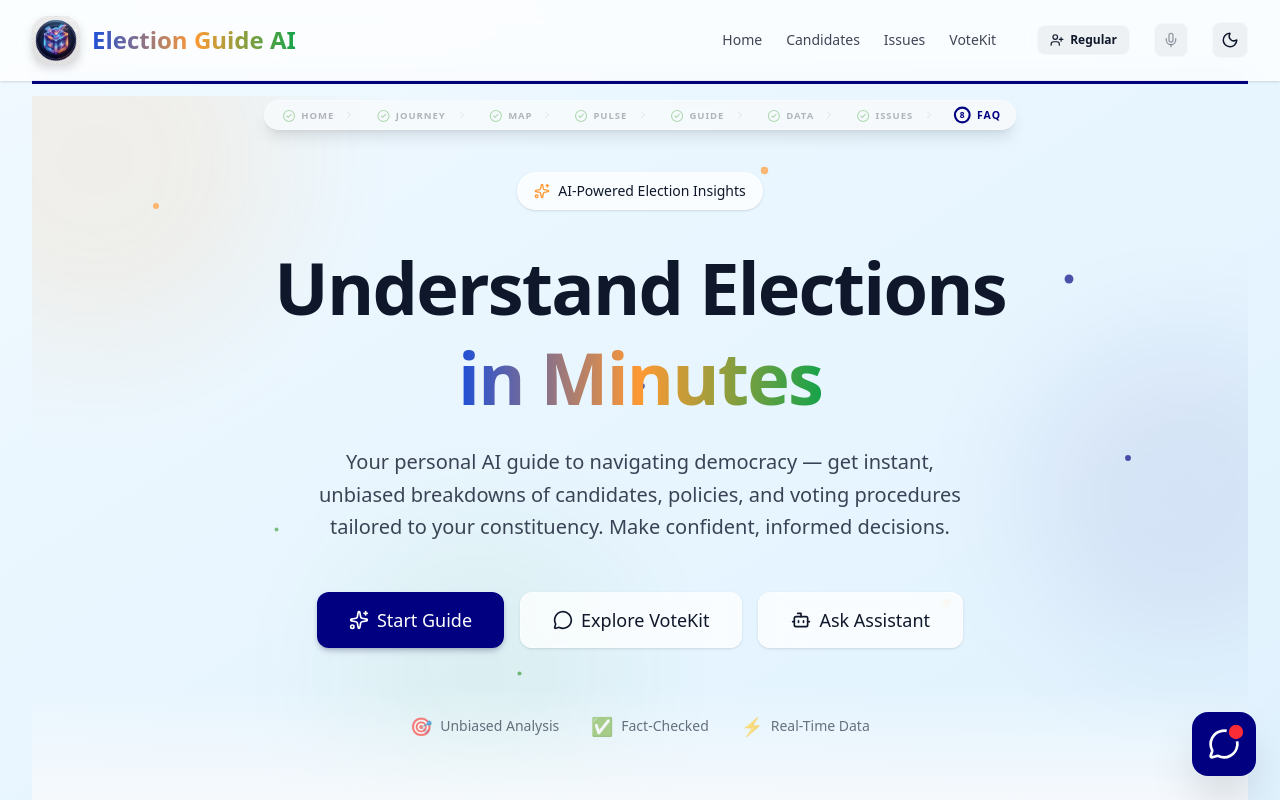
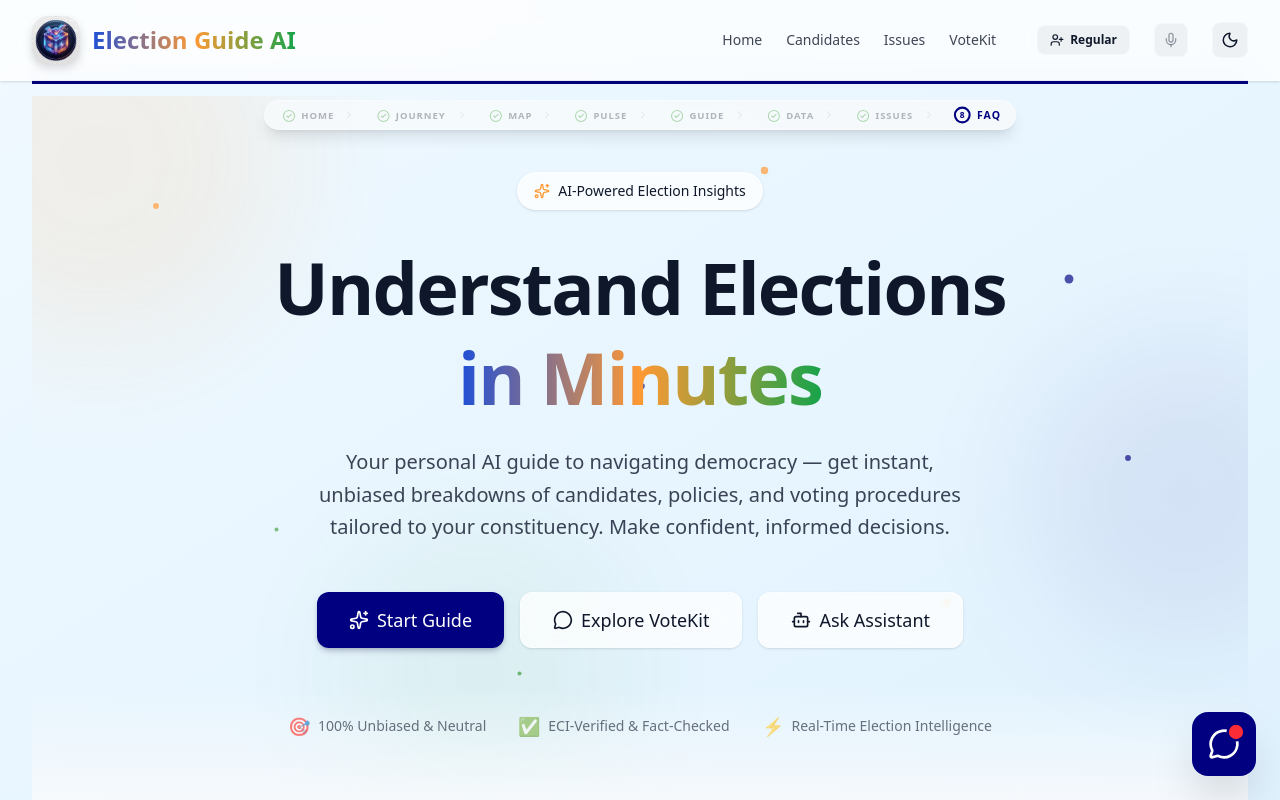
Before and after one commit to Abhaypsingh21062007/Prompt-war-Challenge-2, a Next.js app: page / in a window 1280 px wide. Shown: the top 800 px of the page. Built offline with nearby package versions, Linux system fonts and the light colour scheme.

Commit message:
Enhance trust indicators copywriting

```diff
--- a/src/components/HeroSection.tsx
+++ b/src/components/HeroSection.tsx
@@ -207,9 +207,9 @@ export default function HeroSection() {
           className="mt-16 flex flex-wrap justify-center gap-8 text-sm"
         >
           {[
-            { label: 'Unbiased Analysis', emoji: '🎯' },
-            { label: 'Fact-Checked', emoji: '✅' },
-            { label: 'Real-Time Data', emoji: '⚡' },
+            { label: '100% Unbiased & Neutral', emoji: '🎯' },
+            { label: 'ECI-Verified & Fact-Checked', emoji: '✅' },
+            { label: 'Real-Time Election Intelligence', emoji: '⚡' },
           ].map(({ label, emoji }) => (
             <div
               key={label}
```
